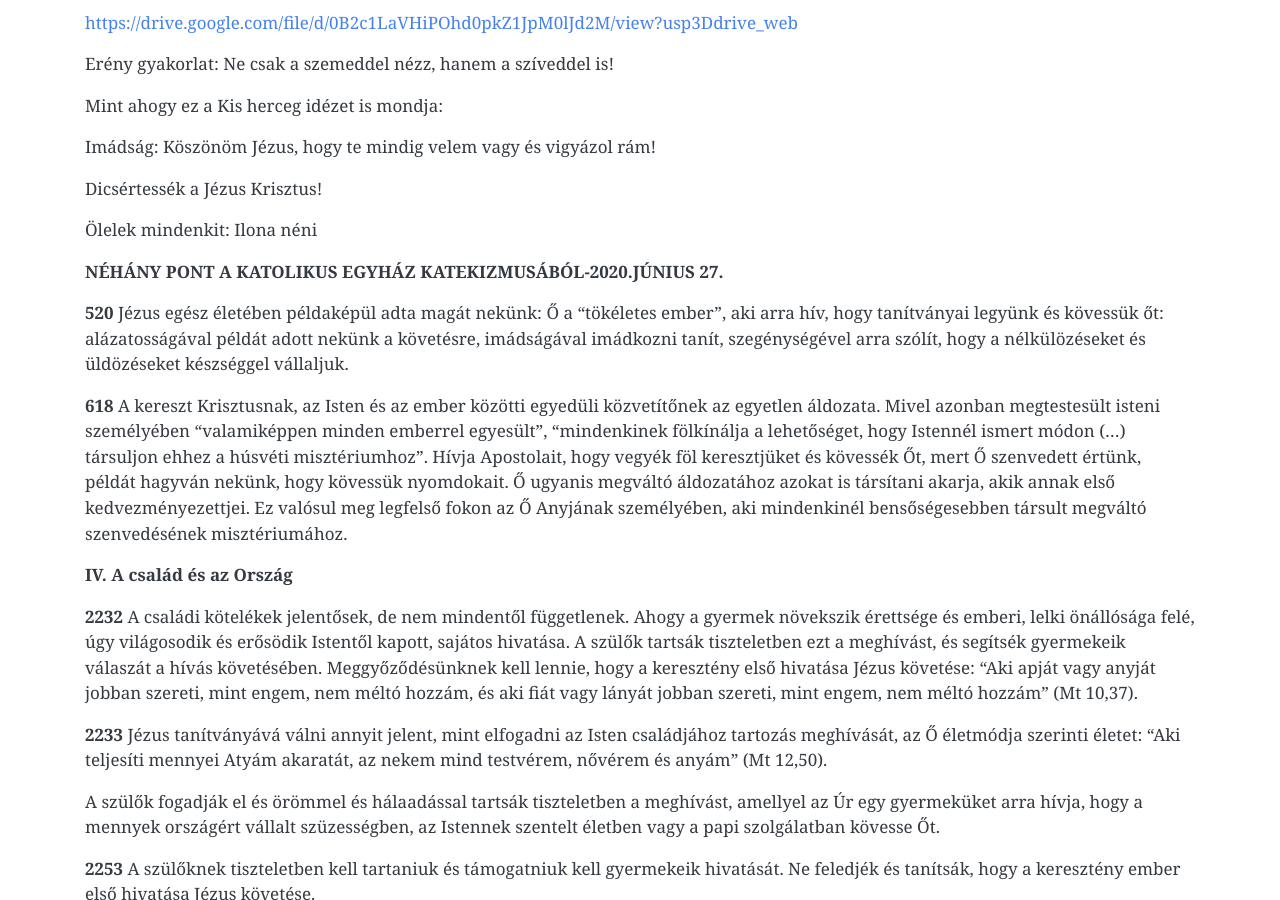
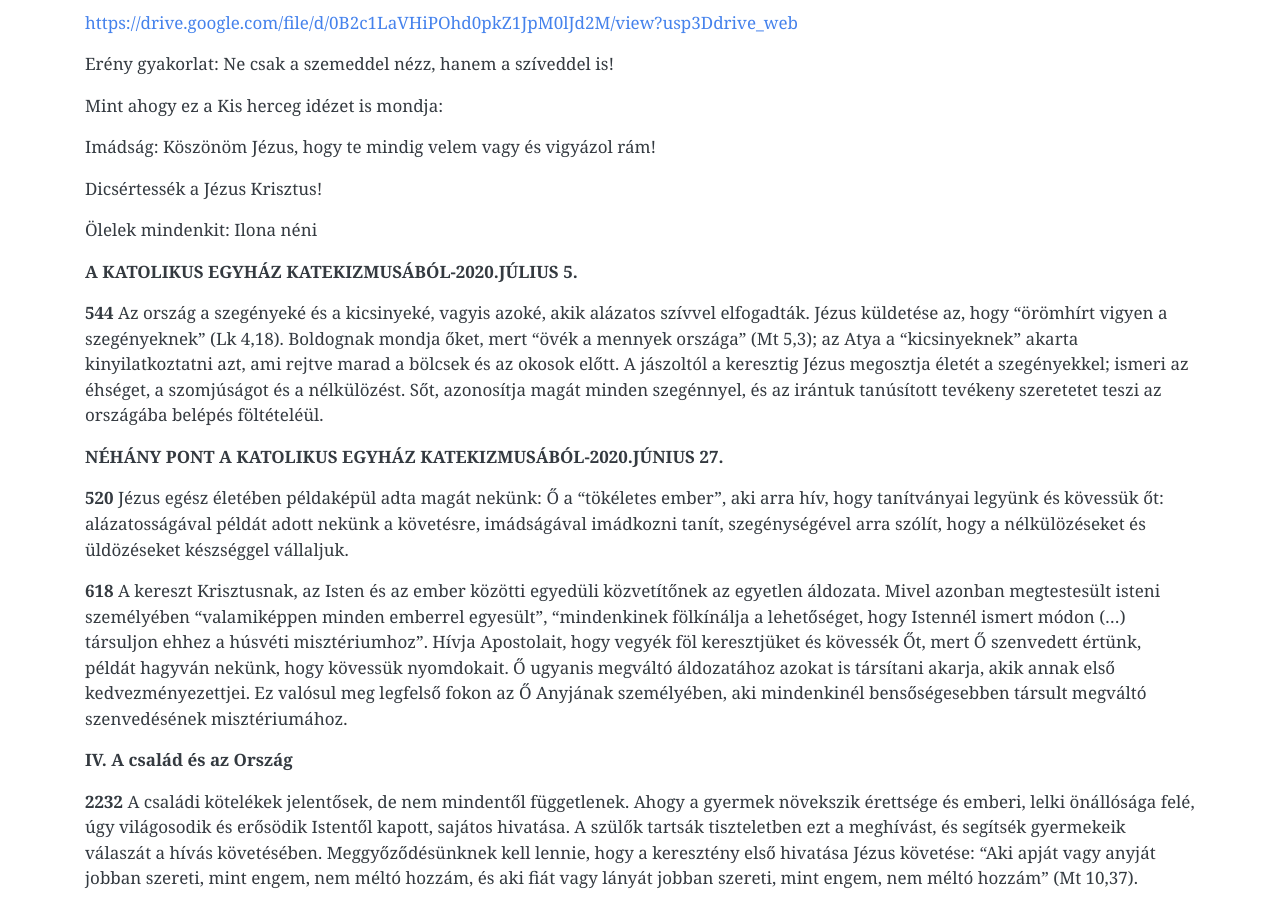
Before and after one commit to pecsi-ferences/pecsi-ferences.github.io, a Jekyll site: the page built from hittan.md, in a window 1280 px wide and 900 px high, scrolled down 3748 px. Built offline with Jekyll 4.4.1, drawn with Linux system fonts in a browser that asks for light colours; nearby versions of some CDN libraries.

Commit message:
Update from Forestry.io Zoltán Dohány updated hittan.md

```diff
--- a/hittan.md
+++ b/hittan.md
@@ -136,6 +136,10 @@ Imádság: Köszönöm Jézus, hogy te mindig velem vagy és vigyázol rám!
 Dicsértessék a Jézus Krisztus!
 
 Ölelek mindenkit: Ilona néni
+
+**A KATOLIKUS EGYHÁZ KATEKIZMUSÁBÓL-2020.JÚLIUS 5.**
+
+**544** Az ország a szegényeké és a kicsinyeké, vagyis azoké, akik alázatos szívvel elfogadták. Jézus küldetése az, hogy "örömhírt vigyen a szegényeknek" (Lk 4,18). Boldognak mondja őket, mert "övék a mennyek országa" (Mt 5,3); az Atya a "kicsinyeknek" akarta kinyilatkoztatni azt, ami rejtve marad a bölcsek és az okosok előtt. A jászoltól a keresztig Jézus megosztja életét a szegényekkel; ismeri az éhséget, a szomjúságot és a nélkülözést. Sőt, azonosítja magát minden szegénnyel, és az irántuk tanúsított tevékeny szeretetet teszi az országába belépés föltételéül.
 
 **NÉHÁNY PONT A KATOLIKUS EGYHÁZ KATEKIZMUSÁBÓL-2020.JÚNIUS 27.**
 
```
